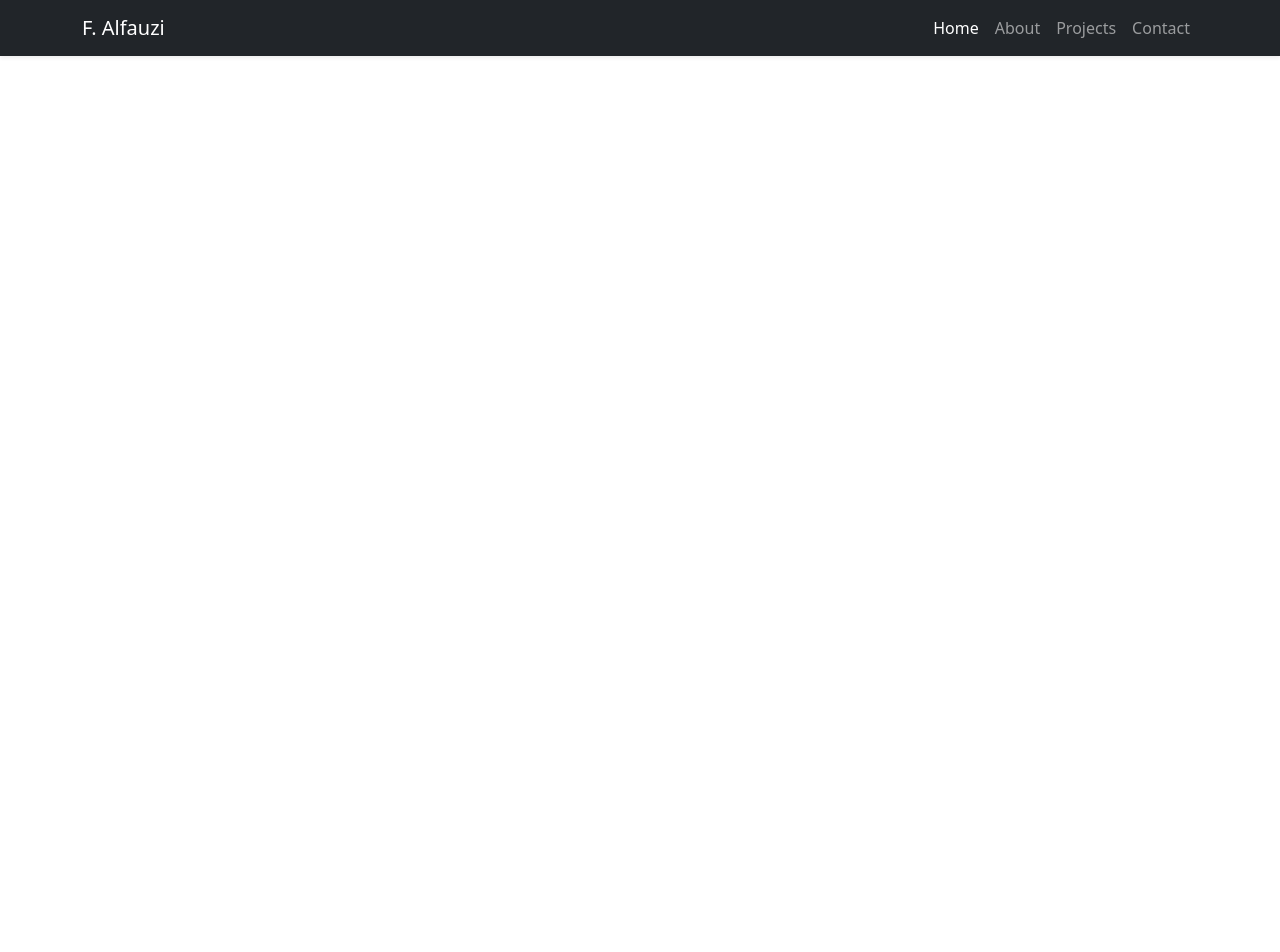
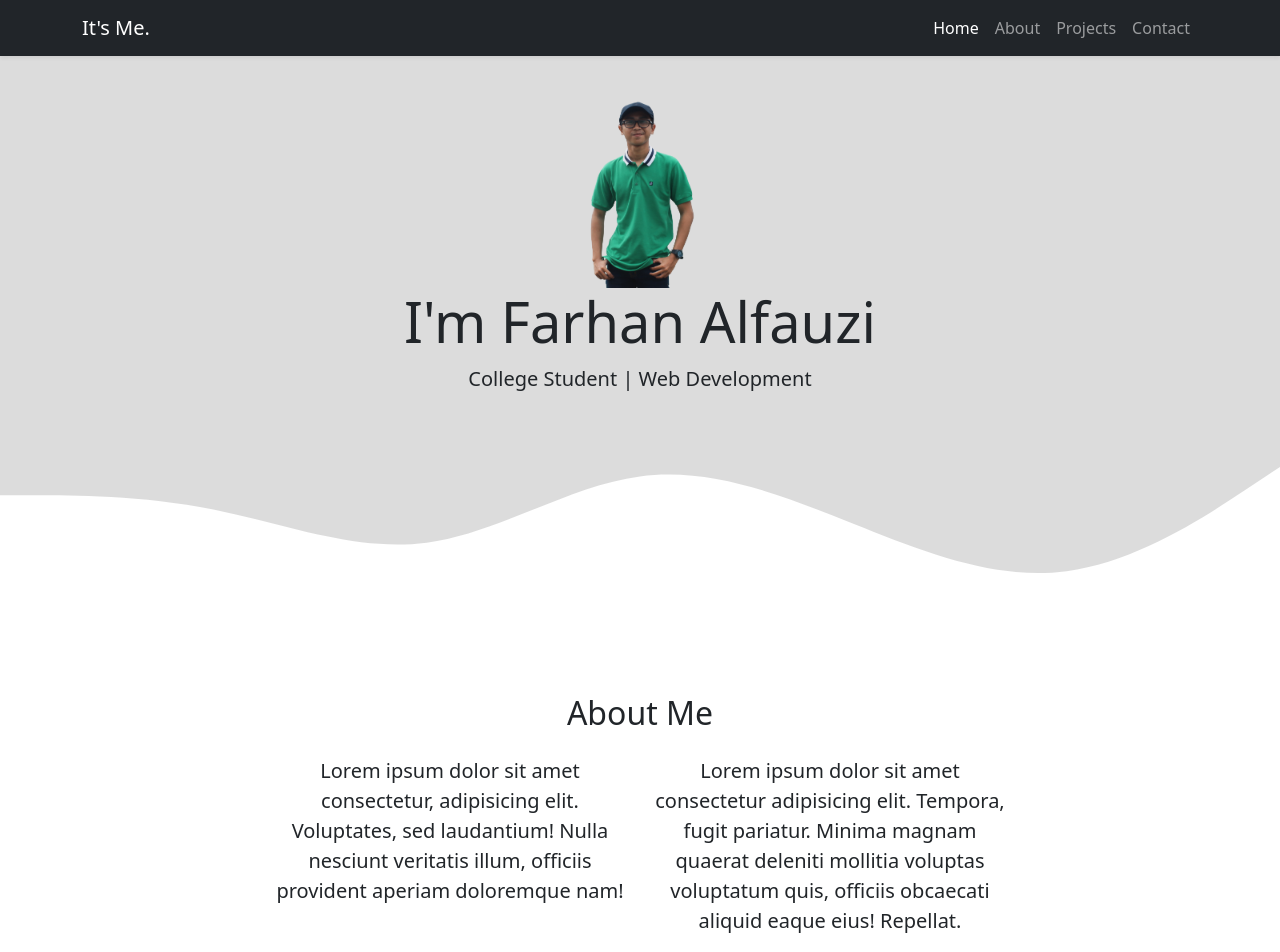
Before and after one commit to farhanalfauzi/latihan_ngoding, a plain HTML site: page portfolio-bootstrap5/index.html in a window 1280 px wide. Before the commit the page ends 800 px from the top, so only its background shows below. Drawn offline with nearby package versions, Linux system fonts and the light colour scheme.

Commit message:
menyelesaikan about me

```diff
--- /dev/null
+++ b/portfolio-bootstrap5/css/style.css
@@ -0,0 +1,4 @@
+.jumbotron {
+  padding-top: 2rem;
+  background-color: #dcdcdc;
+}
--- a/portfolio-bootstrap5/index.html
+++ b/portfolio-bootstrap5/index.html
@@ -8,13 +8,16 @@
     <!-- Bootstrap CSS -->
     <link href="https://cdn.jsdelivr.net/npm/bootstrap@5.0.0-beta2/dist/css/bootstrap.min.css" rel="stylesheet" integrity="sha384-BmbxuPwQa2lc/FVzBcNJ7UAyJxM6wuqIj61tLrc4wSX0szH/Ev+nYRRuWlolflfl" crossorigin="anonymous" />
 
+    <!-- my css -->
+    <link rel="stylesheet" href="css/style.css" />
+
     <title>My Portfolio | Farhan Alfauzi</title>
   </head>
   <body>
     <!-- start navbar -->
     <nav class="navbar navbar-expand-lg navbar-dark bg-dark shadow-sm">
       <div class="container">
-        <a class="navbar-brand" href="#">F. Alfauzi</a>
+        <a class="navbar-brand" href="#">It's Me.</a>
         <button class="navbar-toggler" type="button" data-bs-toggle="collapse" data-bs-target="#navbarNav" aria-controls="navbarNav" aria-expanded="false" aria-label="Toggle navigation">
           <span class="navbar-toggler-icon"></span>
         </button>
@@ -38,6 +41,41 @@
     </nav>
     <!-- end navbar -->
 
+    <!-- start jumbotron -->
+    <section class="jumbotron text-center">
+      <img src="img/p2.png" alt="Farhan Alfauzi" width="200" />
+      <h1 class="display-4">I'm Farhan Alfauzi</h1>
+      <p class="lead">College Student | Web Development</p>
+      <svg xmlns="http://www.w3.org/2000/svg" viewBox="0 0 1440 320">
+        <path
+          fill="#fff"
+          fill-opacity="1"
+          d="M0,96L40,96C80,96,160,96,240,112C320,128,400,160,480,149.3C560,139,640,85,720,74.7C800,64,880,96,960,128C1040,160,1120,192,1200,181.3C1280,171,1360,117,1400,90.7L1440,64L1440,320L1400,320C1360,320,1280,320,1200,320C1120,320,1040,320,960,320C880,320,800,320,720,320C640,320,560,320,480,320C400,320,320,320,240,320C160,320,80,320,40,320L0,320Z"
+        ></path>
+      </svg>
+    </section>
+    <!-- end jumbotron -->
+
+    <!-- start about -->
+    <section id="about">
+      <div class="container">
+        <div class="row text-center mb-3">
+          <div class="col">
+            <h2>About Me</h2>
+          </div>
+        </div>
+        <div class="row justify-content-center fs-5 text-center">
+          <div class="col-4">
+            <p>Lorem ipsum dolor sit amet consectetur, adipisicing elit. Voluptates, sed laudantium! Nulla nesciunt veritatis illum, officiis provident aperiam doloremque nam!</p>
+          </div>
+          <div class="col-4">
+            <p>Lorem ipsum dolor sit amet consectetur adipisicing elit. Tempora, fugit pariatur. Minima magnam quaerat deleniti mollitia voluptas voluptatum quis, officiis obcaecati aliquid eaque eius! Repellat.</p>
+          </div>
+        </div>
+      </div>
+    </section>
+    <!-- end about -->
+
     <script src="https://cdn.jsdelivr.net/npm/bootstrap@5.0.0-beta2/dist/js/bootstrap.bundle.min.js" integrity="sha384-b5kHyXgcpbZJO/tY9Ul7kGkf1S0CWuKcCD38l8YkeH8z8QjE0GmW1gYU5S9FOnJ0" crossorigin="anonymous"></script>
   </body>
 </html>
```
Also changed, not shown: portfolio-bootstrap5/img/p2.png (added).
